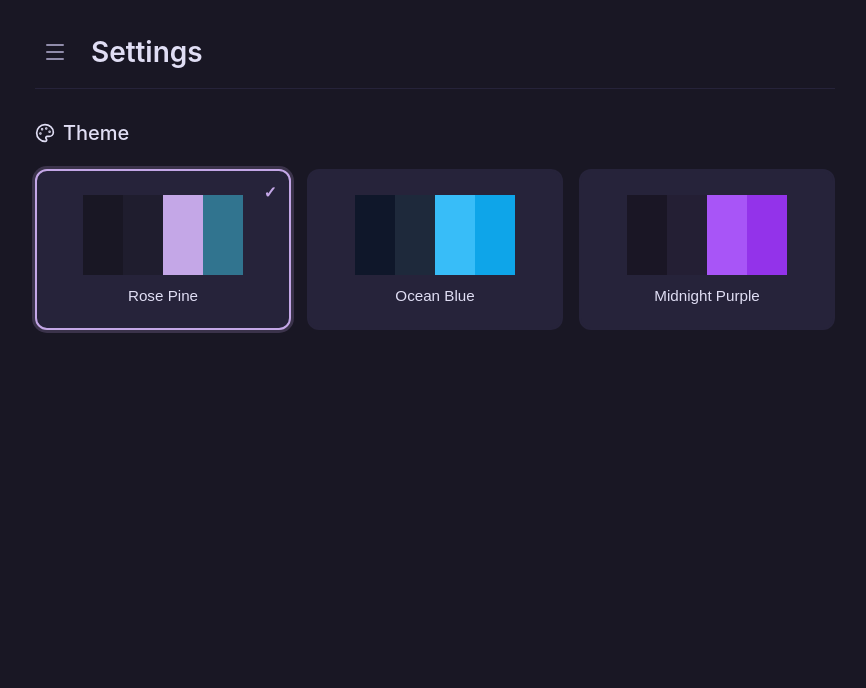
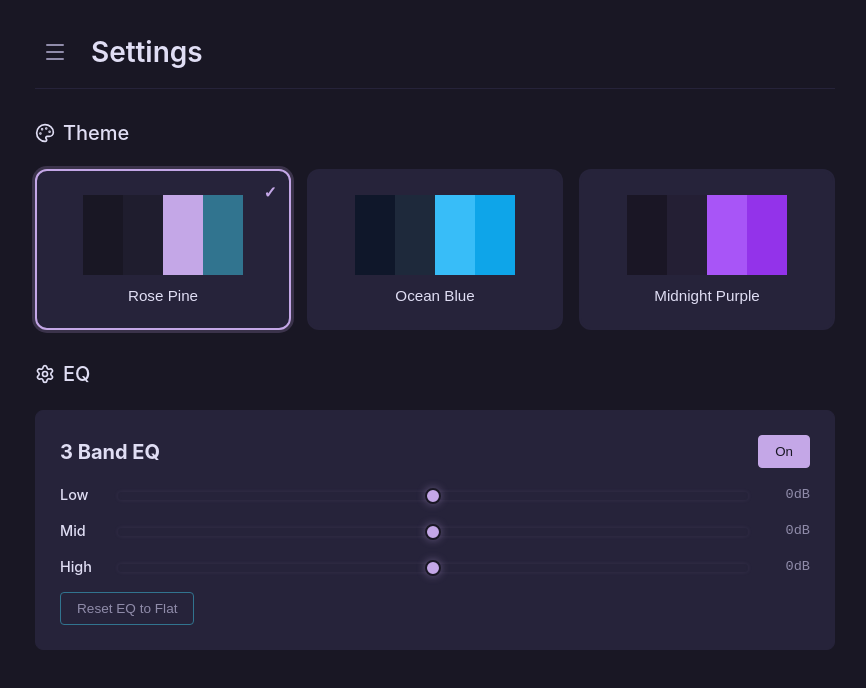
Before and after one commit to TheApparition1/Sonora-Music, a SvelteKit app in the folder sonora/: page /settings in a window 1280 px wide. Shown: the top 688 px of the page, without its empty margins (205-1071 px from the left). Built offline with nearby package versions, Linux system fonts and the light colour scheme.

Commit message:
Added an EQ (no backend yet just a UI placeholder for when I someday move to AVAudioEngine) and fixed many stupid segfaults by fixing my broken drop processes.

```diff
--- a/sonora/src/routes/settings/+page.svelte
+++ b/sonora/src/routes/settings/+page.svelte
@@ -31,6 +31,48 @@
           {/if}
         </button>
       {/each}
+    </div>
+  </div>
+<!--  EQ Section  -->
+
+  <div class="settings-section">
+    <h2>
+      <Settings size={20} />
+      EQ
+    </h2>
+    <div class="eq-section">
+      <div class="eq-header">
+        <h3>3 Band EQ</h3>
+        <button class="toggle-btn active">On</button>
+      </div>
+
+      <div class="eq-bands">
+        <div class="eq-band">
+          <label>Low</label>
+          <div class="slider-container">
+            <input type="range" min="-6" max="6" step="0.5" value="0" />
+          </div>
+          <span class="gain-value">0dB</span>
+        </div>
+
+        <div class="eq-band">
+          <label>Mid</label>
+          <div class="slider-container">
+            <input type="range" min="-6" max="6" step="0.5" value="0" />
+          </div>
+          <span class="gain-value">0dB</span>
+        </div>
+
+        <div class="eq-band">
+          <label>High</label>
+          <div class="slider-container">
+            <input type="range" min="-6" max="6" step="0.5" value="0" />
+          </div>
+          <span class="gain-value">0dB</span>
+        </div>
+      </div>
+
+      <button class="reset-btn">Reset EQ to Flat</button>
     </div>
   </div>
 </div>
@@ -151,4 +193,158 @@
     color: var(--accent);
     font-weight: bold;
   }
+
+/*  EQ Styling  */
+
+  .eq-section {
+    background: var(--secondary);
+    border: 1px solid var(--border);
+    border-radius: 8px;
+    padding: 1.5rem;
+  }
+
+  .eq-header {
+    display: flex;
+    align-items: center;
+    justify-content: space-between;
+    margin-bottom: 1rem;
+  }
+
+  .eq-header h3 {
+    font-size: 1.25rem;
+    margin: 0;
+    color: var(--text);
+  }
+
+  .toggle-btn {
+    padding: 0.5rem 1rem;
+    background: var(--button-bg);
+    border: 1px solid var(--button-border);
+    border-radius: 4px;
+    color: var(--button-text);
+    cursor: pointer;
+    transition: all 0.2s ease;
+  }
+
+  .toggle-btn.active {
+    background: var(--accent);
+    border-color: var(--accent);
+    color: var(--background);
+  }
+
+  .eq-presets {
+    display: flex;
+    gap: 0.5rem;
+    align-items: center;
+    margin-bottom: 1.5rem;
+    flex-wrap: wrap;
+  }
+
+  .presets-label {
+    font-size: 0.95rem;
+    color: var(--muted);
+  }
+
+  .preset-btn {
+    padding: 0.4rem 0.8rem;
+    background: var(--button-bg);
+    border: 1px solid var(--button-border);
+    border-radius: 4px;
+    color: var(--button-text);
+    font-size: 0.8rem;
+    cursor: pointer;
+    transition: all 0.2s ease;
+  }
+
+  .preset-btn:hover {
+    background: var(--button-hover);
+  }
+
+  .preset-btn.active {
+    background: var(--accent);
+    border-color: var(--accent);
+    color: var(--background);
+  }
+
+  .eq-bands {
+    display: flex;
+    flex-direction: column;
+    gap: 1rem;
+    margin-bottom: 1rem;
+  }
+
+  .eq-band {
+    display: flex;
+    align-items: center;
+    gap: 1rem;
+  }
+
+  .eq-band label {
+    min-width: 40px;
+    font-size: 0.9rem;
+    color: var(--text);
+    font-weight: 500;
+  }
+
+  .slider-container {
+    flex: 1;
+    position: relative;
+  }
+
+  .eq-band input[type="range"] {
+    width: 100%;
+    height: 6px;
+    -webkit-appearance: none;
+    background: var(--secondary);
+    border-radius: 3px;
+    cursor: pointer;
+    border: 1px solid var(--border);
+    box-shadow: 0 0 4px rgba(196, 167, 231, 0.1);
+  }
+
+  .eq-band input[type="range"]::-webkit-slider-thumb {
+    -webkit-appearance: none;
+    width: 16px;
+    height: 16px;
+    background: var(--accent);
+    border-radius: 50%;
+    cursor: pointer;
+    box-shadow: 0 0 8px rgba(196, 167, 231, 0.4);
+    border: 2px solid var(--background);
+    margin-top: -5px;
+  }
+
+  .eq-band input[type="range"]::-webkit-slider-runnable-track {
+    height: 6px;
+    border-radius: 3px;
+    background: var(--secondary);
+  }
+
+  .gain-value {
+    min-width: 50px;
+    text-align: right;
+    font-size: 0.85rem;
+    color: var(--muted);
+    font-family: monospace;
+  }
+
+  .reset-btn {
+    padding: 0.5rem 1rem;
+    background: transparent;
+    border: 1px solid var(--button-border);
+    border-radius: 4px;
+    color: var(--muted);
+    font-size: 0.85rem;
+    cursor: pointer;
+    transition: all 0.2s ease;
+  }
+
+  .reset-btn:hover {
+    border-color: var(--button-text);
+    color: var(--text);
+  }
+
+
+
+
 </style>
```
Also changed, not shown: 1 other file (tests, documents, lock files or other folders).
